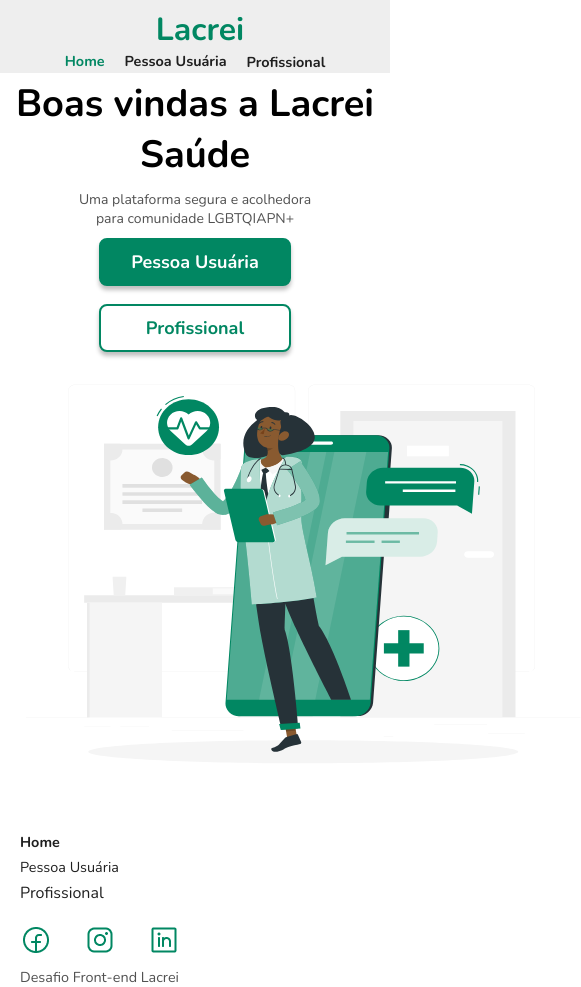
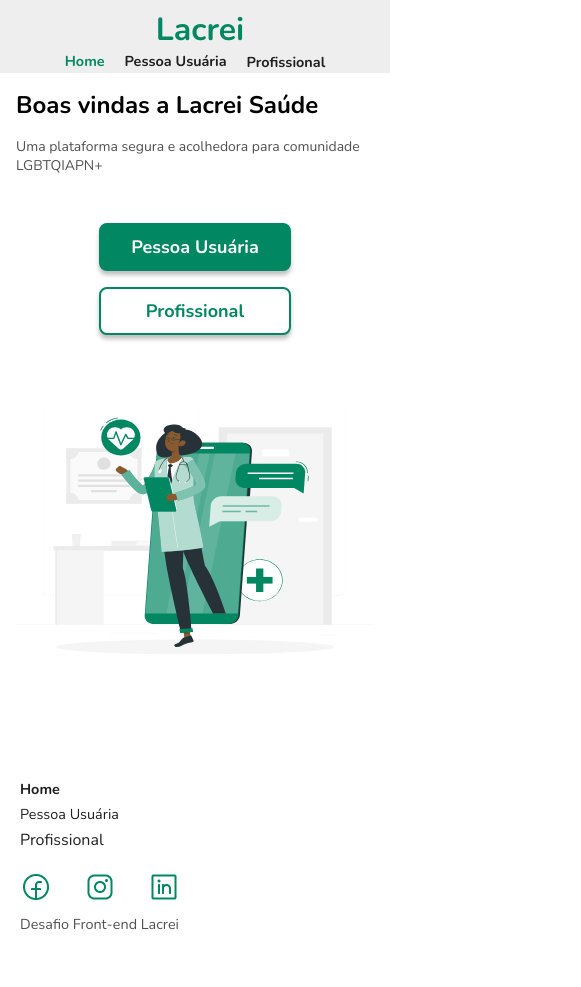
Before and after one commit to MatheusNascimento99/desafio-lacrei-saude, a Next.js app: page / in a window 390 px wide. Shown: the whole page, 581 px wide, since content can reach past the window. After the commit the page ends 934 px from the top, so only its background shows below. Built offline with nearby package versions, Linux system fonts and the light colour scheme.

Commit message:
ajustado layout middle home

```diff
--- a/src/app/components/MidleHome/index.tsx
+++ b/src/app/components/MidleHome/index.tsx
@@ -7,8 +7,8 @@ const MidlleHome = () => {
     return (
         <div className='midlle_section'>
             <div className='midlle_section_texts'>
-                <h1>Boas vindas a Lacrei<br /> Saúde</h1>
-                <h2>Uma plataforma segura e acolhedora<br /> para comunidade LGBTQIAPN+</h2>
+                <h2>Boas vindas a Lacrei Saúde</h2>
+                <p>Uma plataforma segura e acolhedora para comunidade LGBTQIAPN+</p>
                 <div className='midlle_section_btn'>
                     <a href="usuario">
                         <button href="/usuario" id='btn_usuario'>Pessoa Usuária</button>
@@ -17,9 +17,9 @@ const MidlleHome = () => {
                         <button href="/profissional" id='btn_profissional'>Profissional</button>
                     </a>
                 </div>
-            </div >
+            </div>
             <div className='midlle_section_foto'>
-            <Image src={FotoHome} alt='Foto desenho médica'/>
+            <Image id='imgHome' src={FotoHome} alt='Foto desenho médica'/>
 
             </div>
         </div>
--- a/src/app/components/MidleHome/style.css
+++ b/src/app/components/MidleHome/style.css
@@ -5,40 +5,47 @@ body {
 
 .midlle_section {
     display: flex;
+    align-items: center;
+    padding: 4rem 4rem 0 4rem;
+    align-items: flex-start;
+    justify-content: space-between;
+    width: 100%;
 }
 
 .midlle_section_texts {
-    width: 50%;
+    max-width: 540px;
+
 }
 
-.midlle_section_texts h1 {
+.midlle_section_texts h2 {
     width: auto;
     height: auto;
     font-size: 48px;
     font-weight: 700;
     font-family: Nunito;
-    margin-left: 64px;
-    margin-top: 64px;
+    text-align: left;
 }
 
-.midlle_section_texts h2 {
+.midlle_section_texts p {
+    margin-top: 2rem;
     width: auto;
     height: auto;
     color: #515151;
     font-size: 24px;
     font-weight: 400;
     font-family: Nunito;
-    margin-left: 64px;
-    margin-top: 32px;
+    text-align: left;
+
 }
 
 .midlle_section_btn {
     width: 453px;
-    margin-left: 64px;
-    margin-top: 45px;
     display: flex;
     justify-content: space-between;
-    margin-bottom: 20px;
+    text-align: left;
+    padding-top: 3rem;
+    align-items: center;
+    box-sizing: border-box;
 }
 
 .midlle_section_btn a {
@@ -80,96 +87,68 @@ body {
 }
 
 
-.midlle_section_foto {
-    margin: auto;
-    margin-top: 64px;
+.midlle_section_foto,
+#imgHome {
+    max-width: 100%;
+    width: 410;
+    height: 421;
+    display: block;
+
+    box-sizing: border-box;
 }
 
-#img {
-    max-width: 100%;
-    height: auto;
+
+
+
+@media only screen and (max-width: 1040px) {
+    .midlle_section {
+        flex-direction: column;
+        align-items: center;
+        padding: 2rem 2rem 0 2rem;
+
+    }
+
+    .midlle_section_texts{
+        max-width: 100%;
+    }
+
+    .midlle_section_texts h2 {
+        font-size: 2rem;
+    }
+
+    .midlle_section_texts p {
+        font-size: 1rem;
+        margin-top: 1rem;
+    }
+
+
 
 }
 
-@media only screen and (min-width: 260px) and (max-width: 680px) {
+@media only screen and (max-width: 520px) {
+
 
     .midlle_section {
         flex-direction: column;
-    }
+        align-items: center;
+        padding: 1rem 1rem 0 1rem;
 
-    .midlle_section_texts {
-        width: 100%;
-        margin-left: 0;
-        text-align: center;
     }
 
     .midlle_section_btn {
-        width: 100%;
-        margin-left: 0;
-    }
-
-    .midlle_section_texts h1 {
-        margin-left: 0;
-        font-size: 38px;
-        margin-top: 5px;
-        margin-left: 5px;
-        margin-right: 5px;
+        flex-direction: column;
+        align-items: center;
+        gap: 1rem;
+        max-width: 100%;
     }
 
     .midlle_section_texts h2 {
-        margin-left: 0;
-        font-size: 14px;
+        font-size: 1.5rem;
     }
 
-    .midlle_section_btn {
-        margin-left: 0;
-
+    .midlle_section_texts p {
+        font-size: 0.875rem;
+        margin-top: 1rem;
     }
 
-    .midlle_section_foto {
-        margin-left: 0;
-        margin-top: 32px;
-        margin-left: 26px;
-    }
-
-    .midlle_section_btn {
-        width: auto;
-        margin-left: 64px;
-        margin-top: 45px;
-        display: flex;
-        flex-direction: column;
-        justify-content: space-between;
-        gap: 18px;
-        margin: 0%;
-    }
-
-    .midlle_section_texts h2 {
-        margin-bottom: 20px;
-    }
-
-    #img {
-        width: 280px;
-        height: 280px;
-    }
 }
-
-
-@media only screen and (min-width: 750px) and (max-width: 1080px) {
-    #img {
-        width: 350px;
-        height: 350px;
-    }
-}
-
-@media only screen and (min-width: 680px) and (max-width: 750px) {
-    #img {
-        width: 300px;
-        height: 300px;
-    }
-}
-
-@media only screen and (min-width: 0px) and (max-width: 680px) {
-    .midlle_section_texts h2 {
-        margin: 10px;
-    }
-}
```
